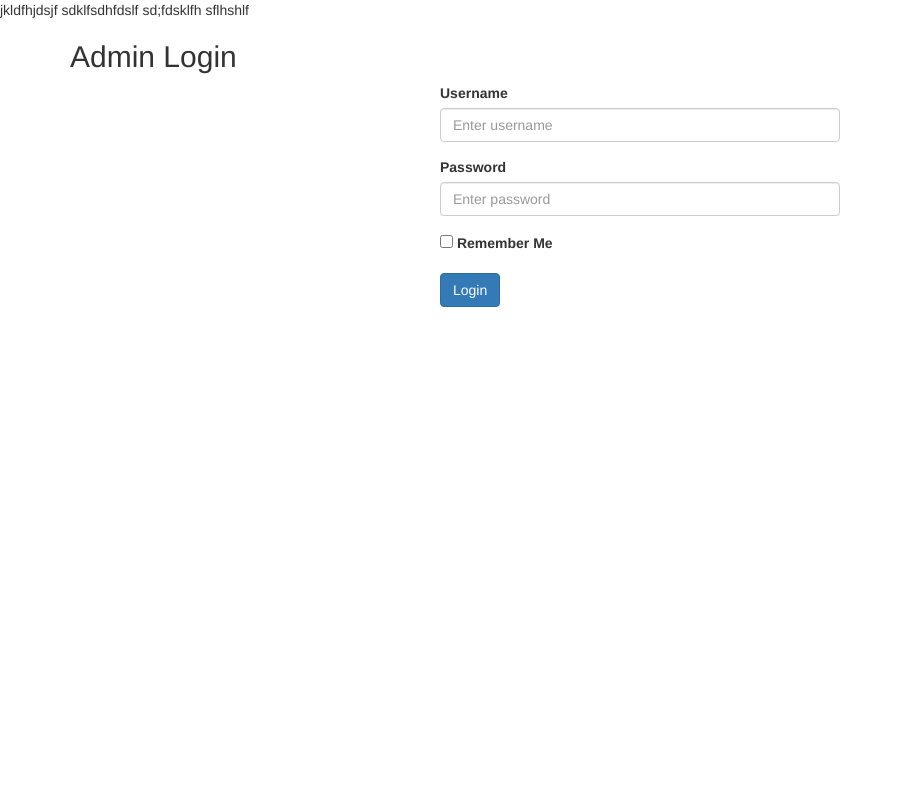
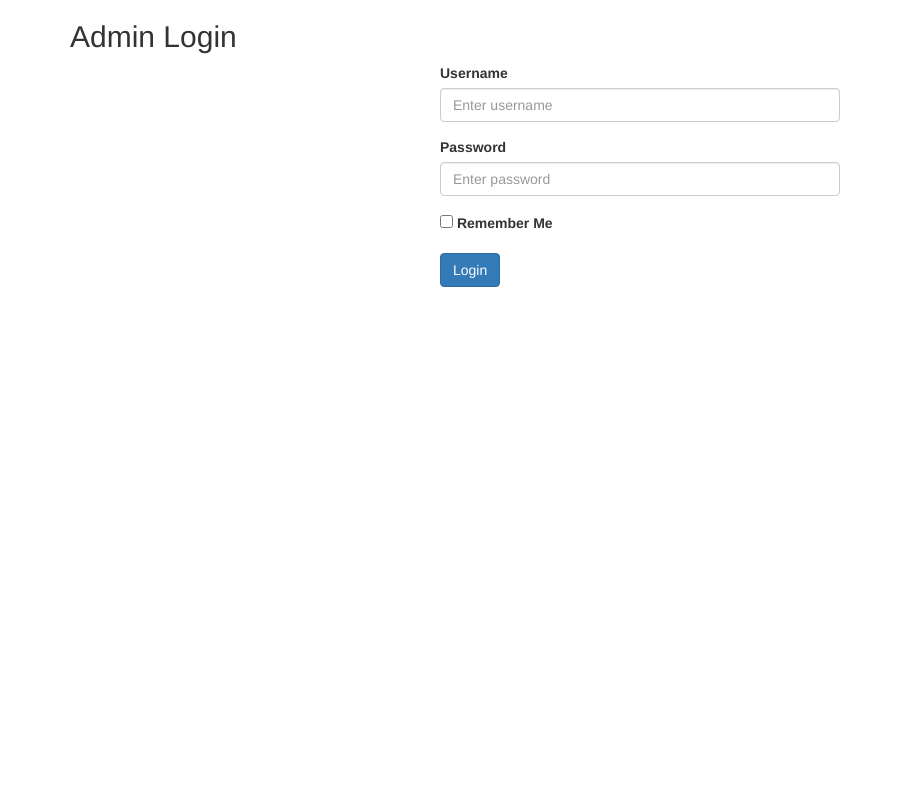
Before and after one commit to Madeeha097/onlineexamportal, a PHP site: page /login.php in a window 1280 px wide. Shown: the whole page, without its empty margins (0-903 px from the left). Run offline with PHP 8.4, Linux system fonts and the light colour scheme.

Commit message:
removed dummy changes

```diff
--- a/admin/views/index.php
+++ b/admin/views/index.php
@@ -4,7 +4,6 @@
     include('../resources/topnav.php');
 
 ?>
-hello
 <div class="container mt-5" style="position: relative; left: 401px; top: 168px">
     <div class="row">
         <div class="col-md-6 offset-md-3">
--- a/admin/views/login.php
+++ b/admin/views/login.php
@@ -9,8 +9,6 @@
         <link rel="stylesheet" href="https://maxcdn.bootstrapcdn.com/bootstrap/3.4.1/css/bootstrap.min.css">
 
     </head>
-jkldfhjdsjf sdklfsdhfdslf
-sd;fdsklfh sflhshlf
 <!-- Content -->
 <div class="container mt-4">
   <!-- Login Page -->
```
